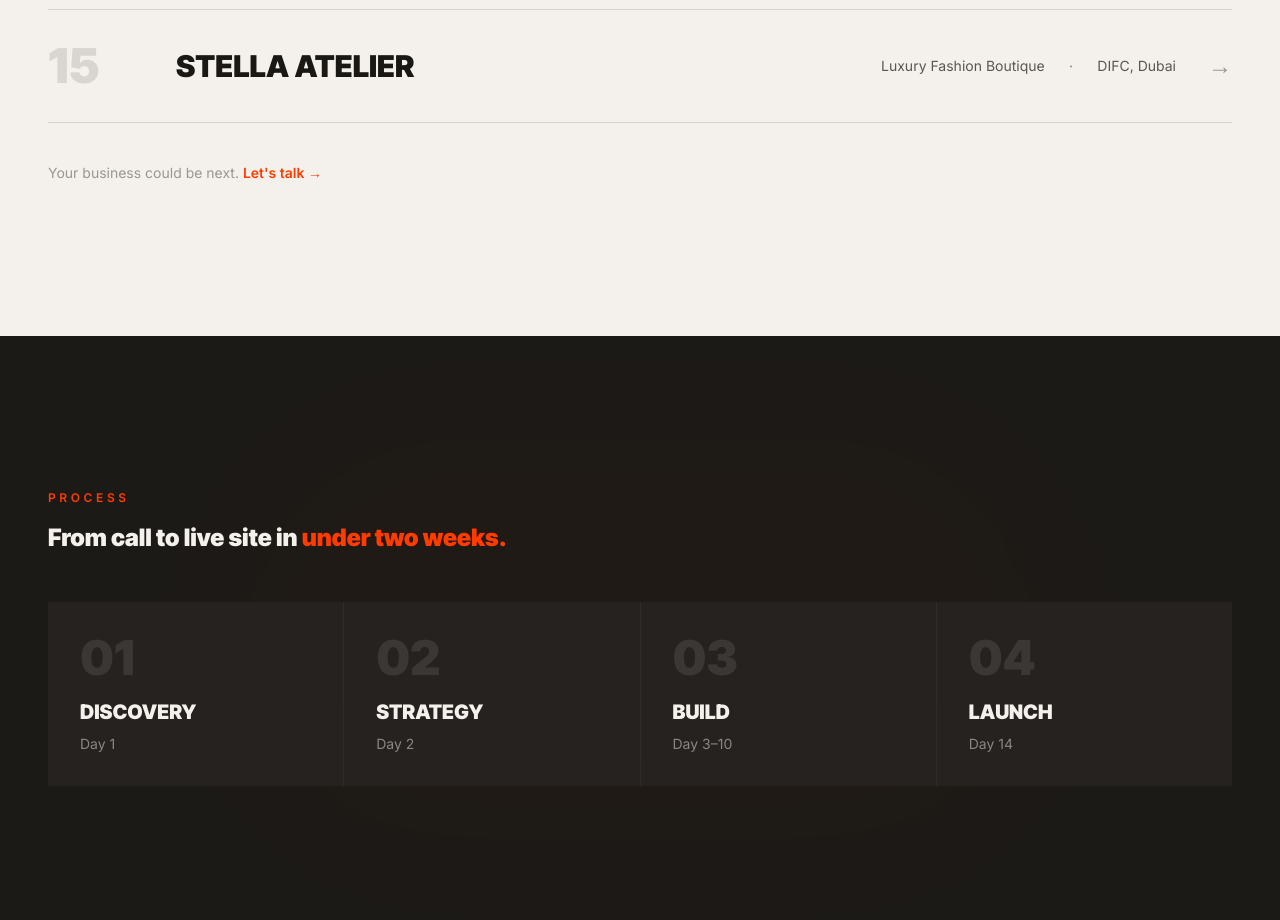
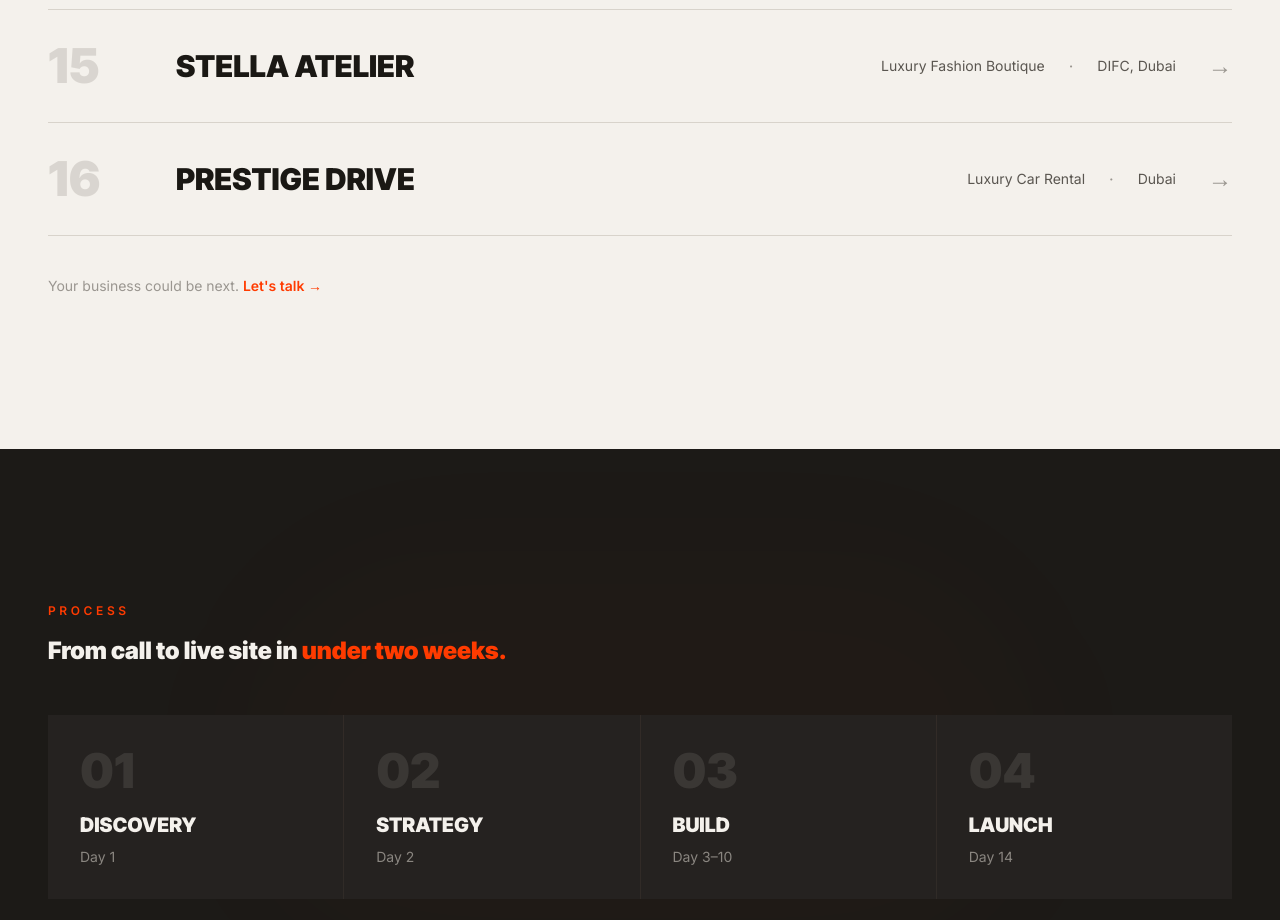
Before and after one commit to webvanguardai/webvanguard-website, a Next.js app in the folder webvanguard/: page / in a window 1280 px wide. Shown: the part 4520-5440 px from the top of the page. Built offline with nearby package versions, Linux system fonts and the light colour scheme.

Commit message:
feat: Add Prestige Drive (#16) — Luxury Car Rental to portfolio

```diff
--- a/webvanguard/components/Work.tsx
+++ b/webvanguard/components/Work.tsx
@@ -154,6 +154,16 @@ const projects = [
     accent: '#C9A96E',
     bg: '#0C0C0C',
   },
+  {
+    label: '16',
+    name: 'Prestige Drive',
+    industry: 'Luxury Car Rental',
+    location: 'Dubai',
+    url: 'https://prestige-drive-beta.vercel.app',
+    thumbnail: 'https://api.microlink.io/?url=https://prestige-drive-beta.vercel.app&screenshot=true&embed=screenshot.url&meta=false&type=jpeg&viewport.width=1440&viewport.height=900',
+    accent: '#E63946',
+    bg: '#080808',
+  },
 ]
 
 function ProjectRow({
```
Also changed, not shown: 1 other file (tests, documents, lock files or other folders).
